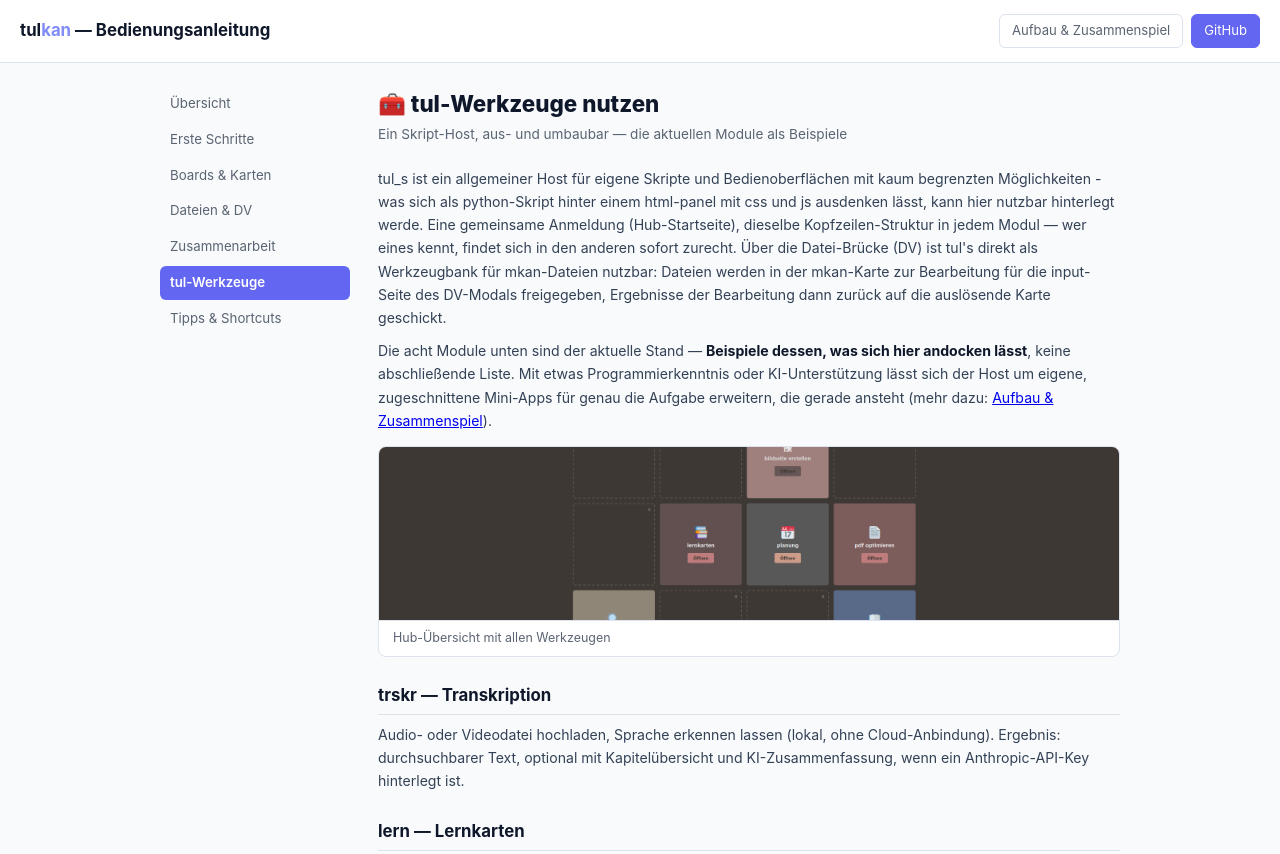
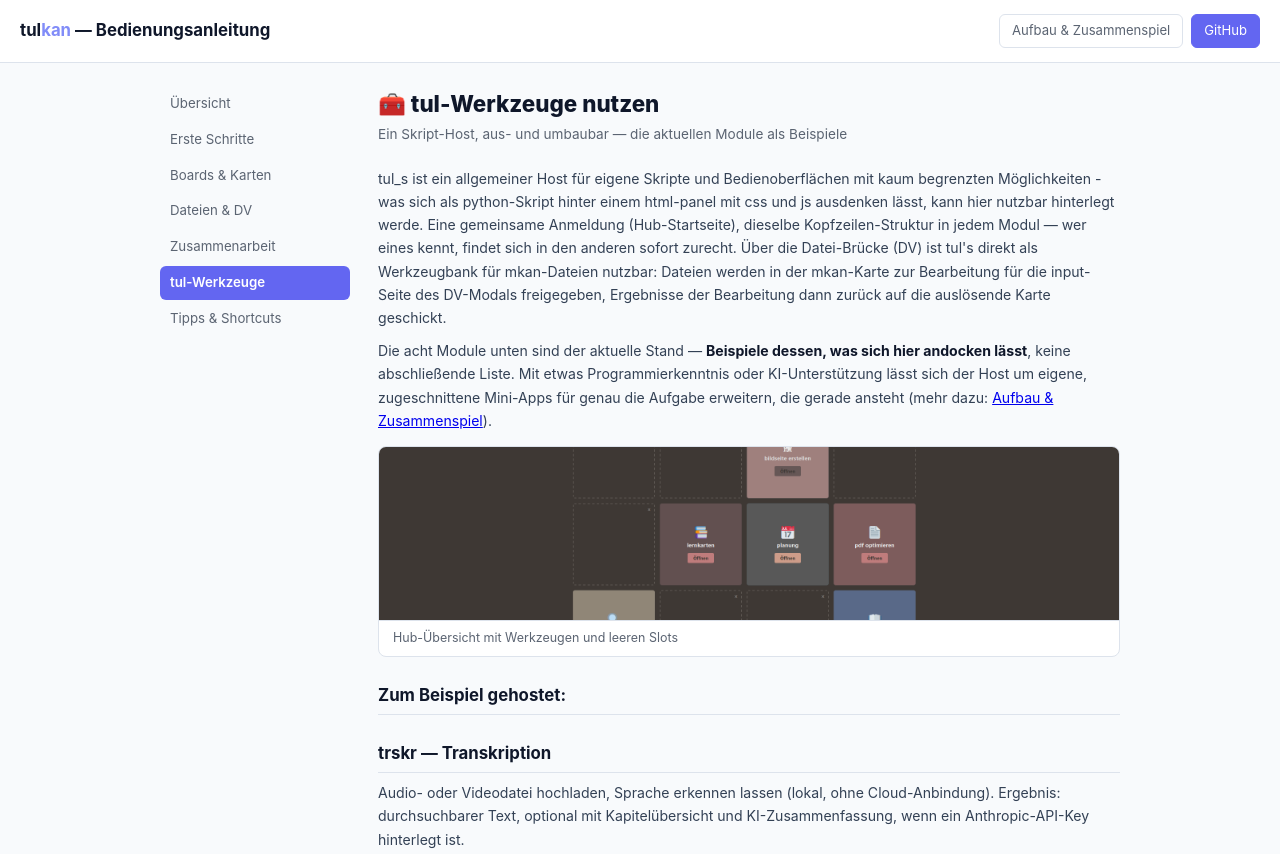
Before and after one commit to mithubin/tulkan, a plain HTML site: page docs/anleitung/tul-werkzeuge.html in a window 1280 px wide. Shown: the top 854 px of the page. Drawn offline with Linux system fonts and the light colour scheme.

Commit message:
minor tul howto update

```diff
--- a/docs/anleitung/tul-werkzeuge.html
+++ b/docs/anleitung/tul-werkzeuge.html
@@ -48,8 +48,10 @@
     <figure class="shot">
       <img src="../screens/tul-hub.png" alt="tul-Hub Übersicht" onerror="this.style.display='none'; this.nextElementSibling.style.display='block'">
       <div class="missing" style="display:none">📷 Screenshot folgt<code>../screens/tul-hub.png</code></div>
-      <figcaption>Hub-Übersicht mit allen Werkzeugen</figcaption>
+      <figcaption>Hub-Übersicht mit Werkzeugen und leeren Slots</figcaption>
     </figure>
+
+    <div class="help-h2"><strong>Zum Beispiel gehostet:</strong></div>
 
     <div class="help-h2">trskr — Transkription</div>
     <div class="help-p">Audio- oder Videodatei hochladen, Sprache erkennen lassen (lokal, ohne
```
